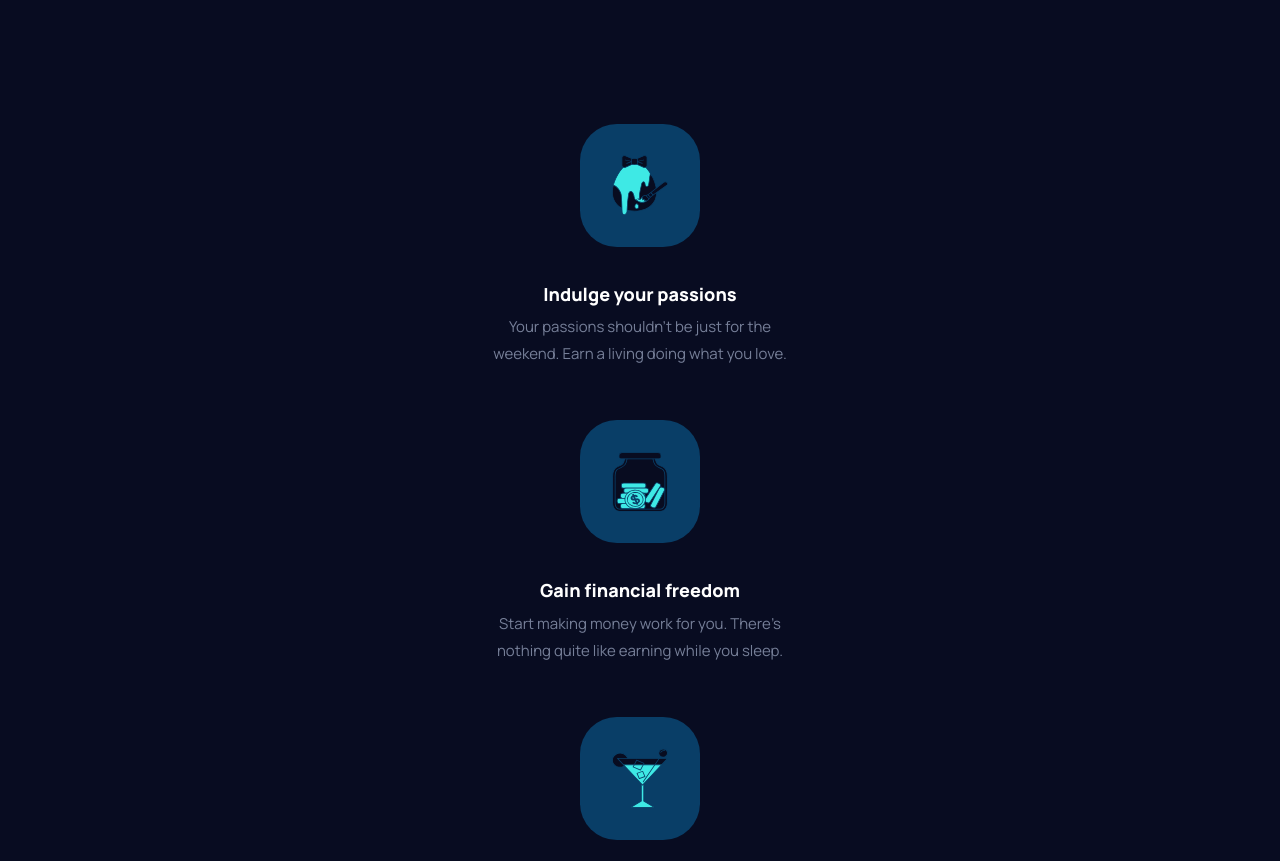
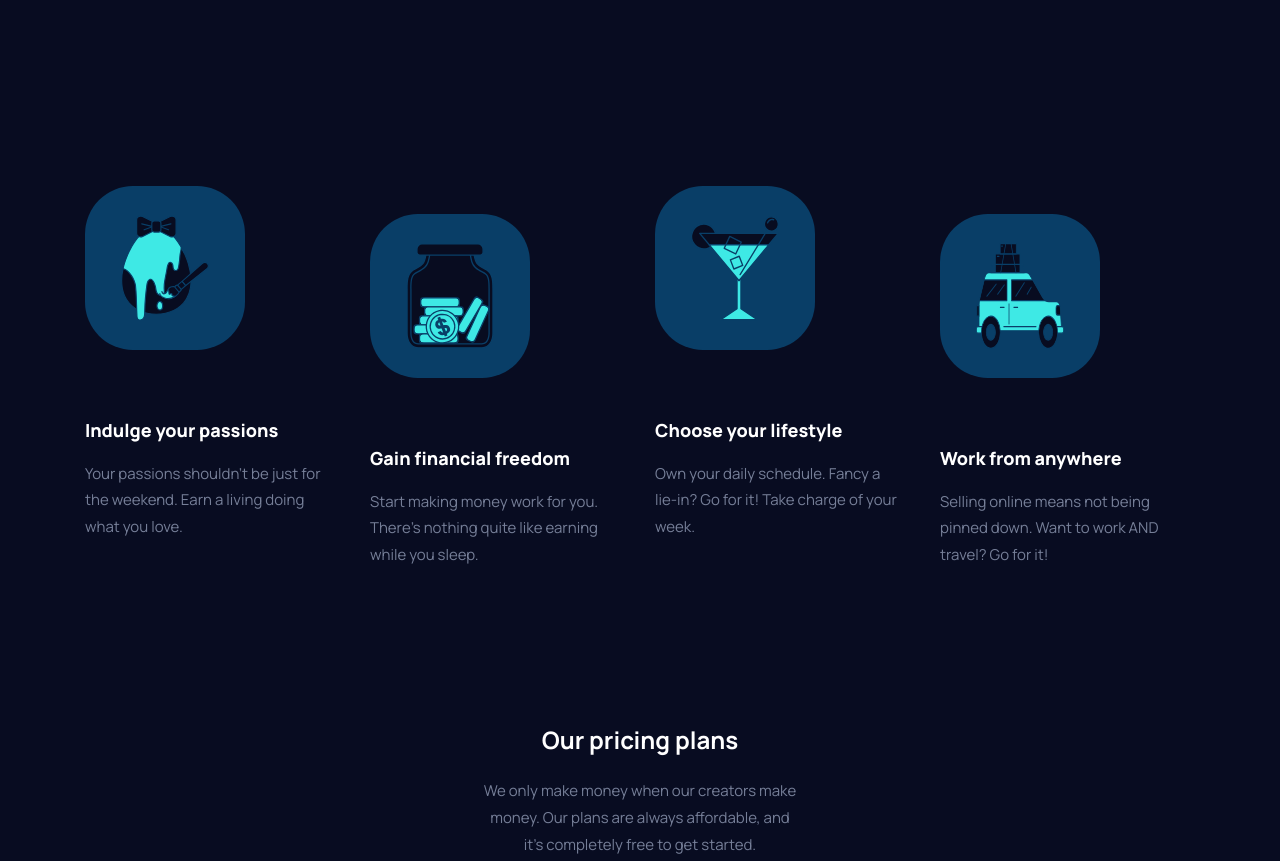
Before and after one commit to Chermann-KING/maker_pre_launch_landing_page---JUNIOR, a plain HTML site: page index.html in a window 1280 px wide. Shown: the part 720-1581 px from the top of the page. Drawn offline with Linux system fonts and the light colour scheme.

Commit message:
💄 STYL: style> From Tablet To Desktop>  Main> Reasons-Section> Stylization and positioning of images and texts

```diff
--- a/style.css
+++ b/style.css
@@ -604,4 +604,49 @@ footer p a:hover {
   .hero .call-to-action button {
     margin-top: calc(var(--margin) * 4.33);
   }
+
+  .reasons {
+    margin-top: calc(var(--margin) * 13.47);
+    width: 1110px;
+    height: 383px;
+
+    flex-direction: row;
+    justify-content: space-between;
+    align-items: stretch;
+  }
+  .reasons .reason-item {
+    width: 255px;
+    height: 355px;
+
+    align-items: flex-start;
+    justify-content: space-between;
+  }
+  .reasons .reason-item:nth-child(even) {
+    align-self: flex-end;
+  }
+  .reasons .reason-item .reason-item-image {
+    width: 160px;
+    height: 164px;
+    border-radius: calc(var(--borderRadius) * 3);
+  }
+  .reasons .reason-item .reason-item-image img {
+    width: 88px;
+    height: 106px;
+  }
+  .reasons .reason-item .reason-item-texts {
+    width: 250px;
+    height: 123px;
+  }
+  .reasons .reason-item .reason-item-texts .reason-item-texts-title,
+  .reasons .reason-item .reason-item-texts .reason-item-texts-description {
+    text-align: left;
+  }
+  .reasons .reason-item .reason-item-texts .reason-item-texts-title {
+    font-size: calc(var(--fontSize) * 1.2);
+    font-weight: var(--fontWeight8);
+  }
+  .reasons .reason-item .reason-item-texts .reason-item-texts-description {
+    color: var(--gray);
+    line-height: calc(var(--padding) * 1.66);
+  }
 }
```
